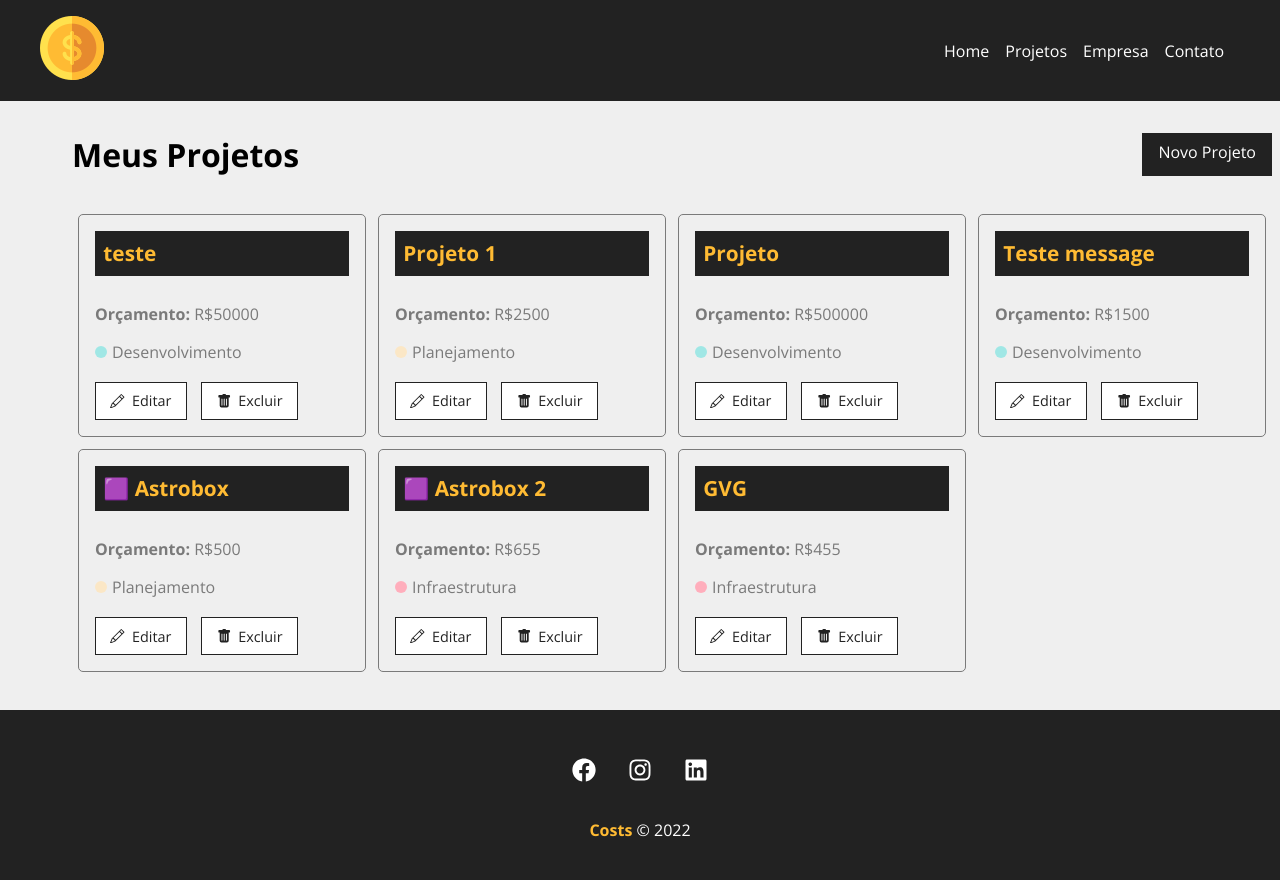
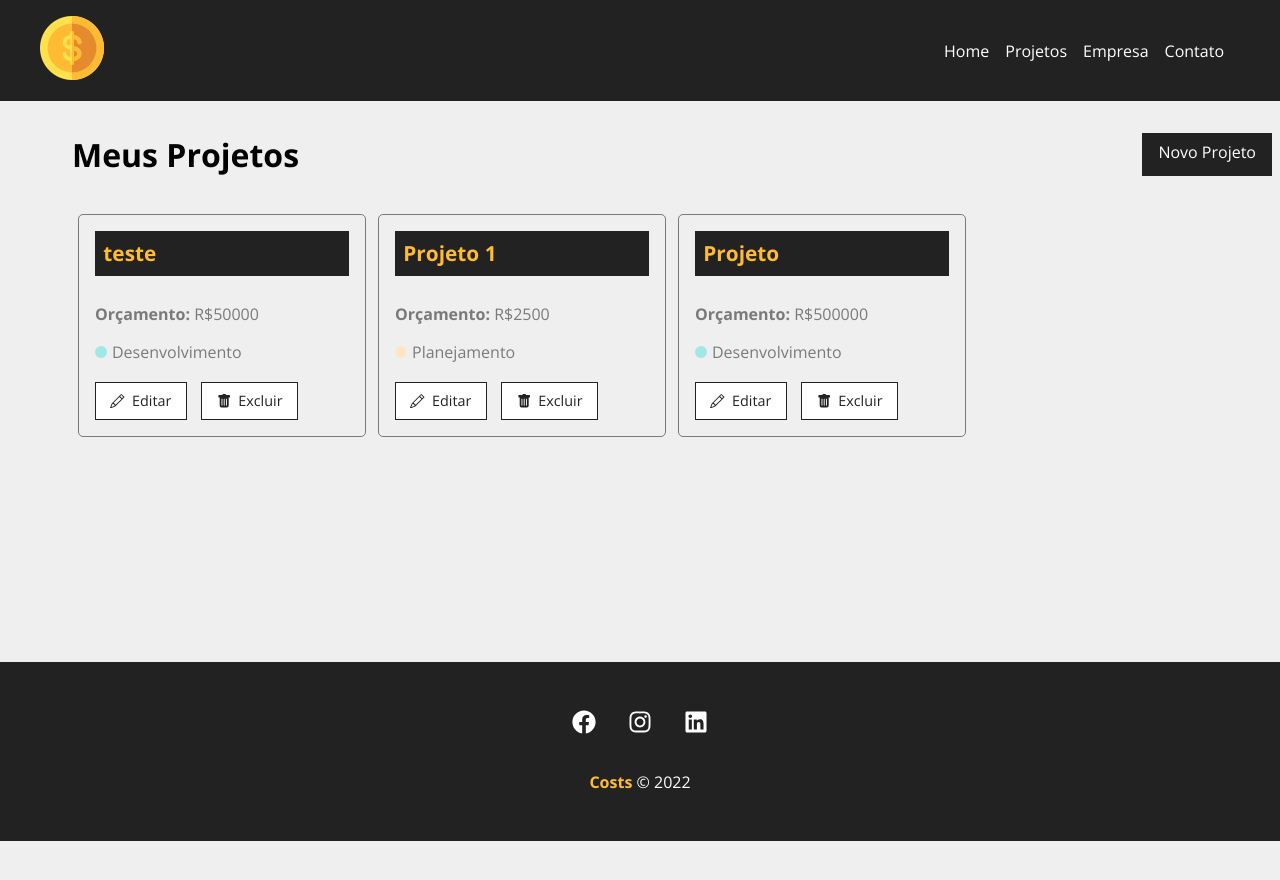
Before and after one commit to rafael-oliveira-hellz/costs, a React (Create React App) app: page /projects in a window 1280 px wide. Shown: the top 880 px of the page. After the commit the page ends 841 px from the top, so only its background shows below. Built offline with nearby package versions, Linux system fonts and the light colour scheme; data requests are answered from the project's data file.

Commit message:
+ Implement the deletion method

```diff
--- a/db.json
+++ b/db.json
@@ -32,50 +32,6 @@
       "cost": 0,
       "service": [],
       "id": 3
-    },
-    {
-      "name": "Teste message",
-      "budget": "1500",
-      "category": {
-        "id": "2",
-        "name": "Desenvolvimento"
-      },
-      "cost": 0,
-      "service": [],
-      "id": 4
-    },
-    {
-      "name": "🟪 Astrobox",
-      "budget": "500",
-      "category": {
-        "id": "3",
-        "name": "Planejamento"
-      },
-      "cost": 0,
-      "service": [],
-      "id": 5
-    },
-    {
-      "name": "🟪 Astrobox 2",
-      "budget": "655",
-      "category": {
-        "id": "1",
-        "name": "Infraestrutura"
-      },
-      "cost": 0,
-      "service": [],
-      "id": 6
-    },
-    {
-      "name": "GVG",
-      "budget": "455",
-      "category": {
-        "id": "1",
-        "name": "Infraestrutura"
-      },
-      "cost": 0,
-      "service": [],
-      "id": 7
     }
   ],
   "categories": [
--- a/src/components/layout/Loading.js
+++ b/src/components/layout/Loading.js
@@ -5,7 +5,7 @@
     return (
         <div className={styles.loader_container}>
             <img className={styles.loader} src={loading} alt="Loading" />
-        </div>>
+        </div>
     )
 }
 
--- a/src/components/pages/Projects.js
+++ b/src/components/pages/Projects.js
@@ -4,11 +4,14 @@
 import Message from "../layout/Message";
 import LinkButton from "../layout/LinkButton";
 import ProjectCard from "../project/ProjectCard";
+import Loading from "../layout/Loading";
 import styles from './Projects.module.css';
 
 const Projects = () => {
 
     const [projects, setProjects] = useState([]);
+    const [removeLoading, setRemoveLoading] = useState(false);
+    const [projectMessage, setProjectMessage] = useState('');
 
     const location = useLocation();
 
@@ -28,9 +31,25 @@
         .then(resp => resp.json())
         .then(data => {
             setProjects(data)
+            setRemoveLoading(true)
         })
         .catch((err) => console.log(err))
     }, [])
+
+    function removeProject(id) {
+        fetch(`http://localhost:5000/projects/${id}`, {
+            method: 'DELETE',
+            headers: {
+                'Content-Type': 'application/json'
+            },
+        })
+        .then(resp => resp.json())
+        .then(() => {
+            setProjects(projects.filter((project) => project.id !== id))
+            setProjectMessage('Projeto removido com sucesso!')
+        })
+        .catch((err) => console.log(err))
+    }
 
     return (
         <div className={styles.project_container}>
@@ -41,6 +60,7 @@
             </div>
 
             { message && <Message type="success" msg={ message } /> }
+            { projectMessage && <Message type="error" msg={ projectMessage } /> }
 
             <Container customClass="start">
                 {projects.length > 0 &&
@@ -51,7 +71,13 @@
                     budget={project.budget}
                     category={project.category.name}
                     key={project.id}
+                    handleRemove={removeProject}
                     />
+                )}
+
+                { !removeLoading && <Loading /> }
+                { removeLoading && projects.length === 0 && (
+                    <p>Não há projetos cadastrados!</p>
                 )}
             </Container>
         </div>
--- a/src/components/project/ProjectCard.js
+++ b/src/components/project/ProjectCard.js
@@ -4,6 +4,12 @@
 import { Link } from 'react-router-dom';
 
 const ProjectCard = ({ id, name, budget, category, handleRemove }) => {
+
+    const remove = (e) => {
+        e.preventDefault();
+        handleRemove(id);
+    }
+
     return (
         <div className={styles.project_card}>
             <h4>{name}</h4>
@@ -13,7 +19,7 @@
                 <Link to="/">
                     <BsPencil /> Editar
                 </Link>
-                <button>
+                <button onClick={remove}>
                     <BsFillTrashFill /> Excluir
                 </button>
             </div>
```
